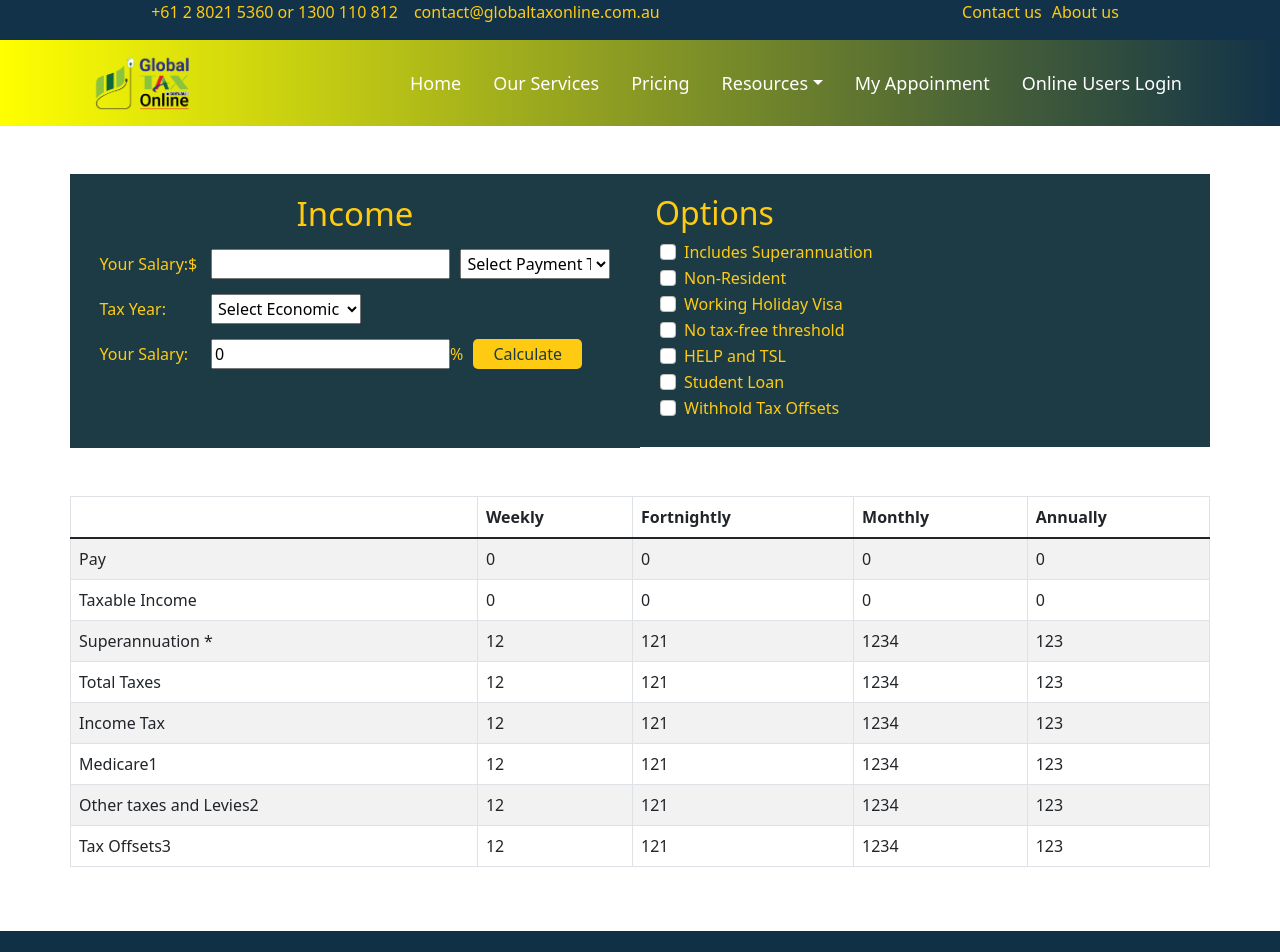
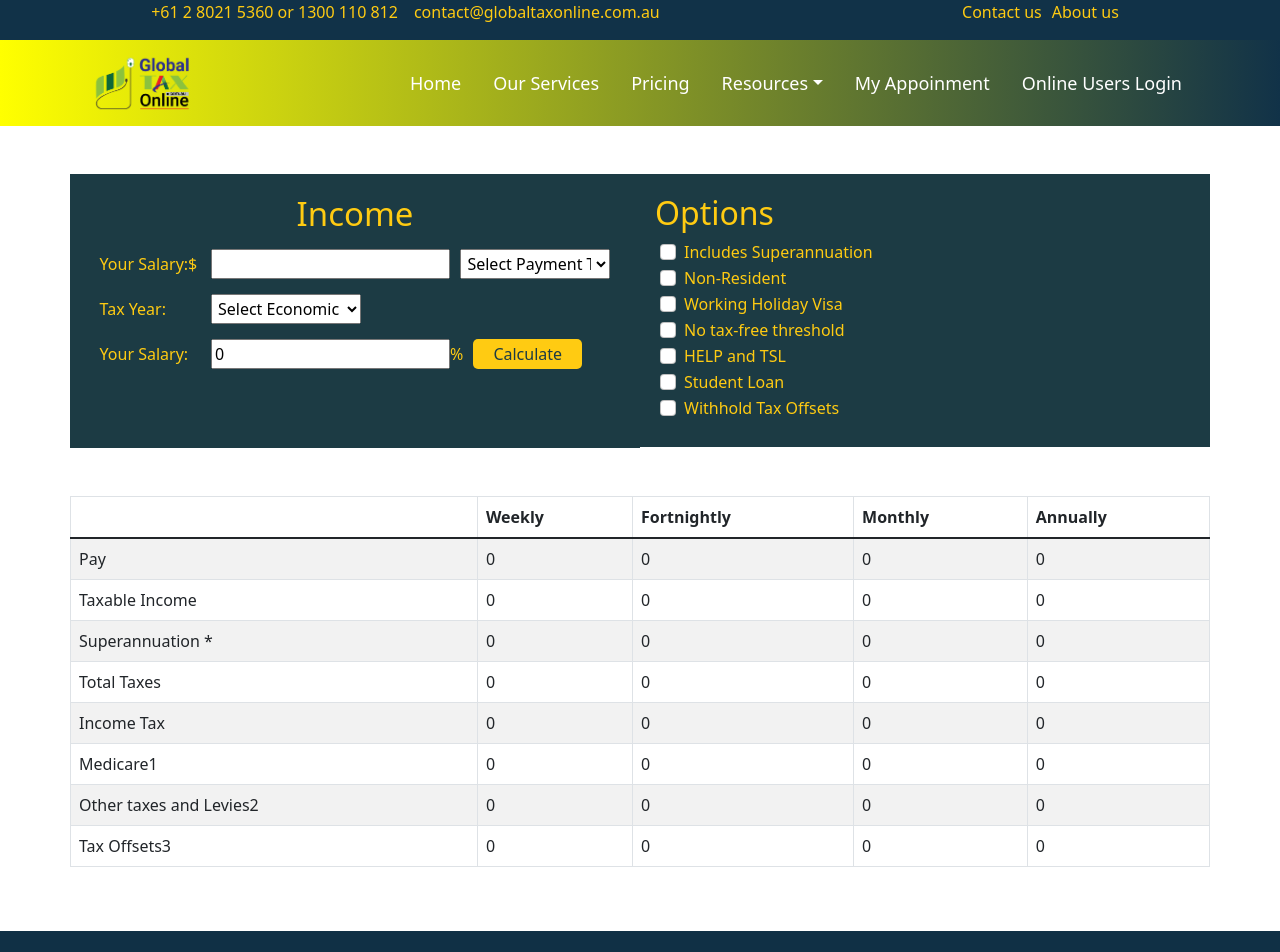
Before and after one commit to RayhanKabir29/fintech, a React (Create React App) app: page /taxcalc in a window 1280 px wide. Shown: the top 952 px of the page. Built offline with nearby package versions, Linux system fonts and the light colour scheme.

Commit message:
table data

```diff
--- a/src/Pages/TaxCalculator/TaxCalculator.js
+++ b/src/Pages/TaxCalculator/TaxCalculator.js
@@ -59,7 +59,7 @@ const TaxCalculator = () => {
   const [weaklyTaxOffset, setWeaklyTaxOffset] = useState(0);
   const [fortnightlyTaxOffset, setFortnightlyTaxOffset] = useState(0);
   const [monthlyTaxOffset, setMonthlyTaxOffset] = useState(0);
-  const [annualTaxoffset, setAnnualTaxoffset] = useState(0);
+  const [annualTaxoffset, setAnnualTaxOffset] = useState(0);
 
   const options = [
     {
@@ -128,51 +128,147 @@ const TaxCalculator = () => {
     if (dateType === "Weakly") {
       setWeeklySalary(salary / 1 + additionalCharge);
       setWeaklyTaxableIncome(salary / 1 - 50);
+      setWeaklySuperAnnuation(0);
+      setWeaklyTotalTax(0);
+      setWeaklyIncomeTax(0);
+      setWeaklyMediCare(0);
+      setWeaklyOtherTax(0);
+      setWeaklyTaxOffset(0);
 
       setFortnightlySalary(salary * 2 + additionalCharge);
       setFortnightlyTaxableIncome(salary * 2 - 50);
+      setFortnightlySuperAnnuation(0);
+      setFortnightlyTotalTax(0);
+      setFortnightlyIncomeTax(0);
+      setFortnightlyMediCare(0);
+      setFortnightlyOtherTax(0);
+      setFortnightlyTaxOffset(0);
 
       setMonthlySalary(salary * 4 + additionalCharge);
       setMonthlyTaxableIncome(salary * 4 - 50);
+      setMonthlySuperAnnuation(0);
+      setMonthlyTotalTax(0);
+      setMonthlyIncomeTax(0);
+      setMonthlyMediCare(0);
+      setMonthlyOtherTax(0);
+      setMonthlyTaxOffset(0);
 
       setAnnualSalary(salary * 52 + additionalCharge);
       setAnnualTaxableIncome(salary * 52 - 50);
+      setAnnualSuperAnnuation(0);
+      setAnnualTotalTax(0);
+      setAnnualIncomeTax(0);
+      setAnnualMediCare(0);
+      setAnnualOtherTax(0);
+      setAnnualTaxOffset(0);
     } else if (dateType === "Fortnight") {
       setWeeklySalary(salary / 2 + additionalCharge);
       setWeaklyTaxableIncome(salary / 2 - 50);
+      setWeaklySuperAnnuation(0);
+      setWeaklyTotalTax(0);
+      setWeaklyIncomeTax(0);
+      setWeaklyMediCare(0);
+      setWeaklyOtherTax(0);
+      setWeaklyTaxOffset(0);
 
       setFortnightlySalary(salary / 1 + additionalCharge);
       setFortnightlyTaxableIncome(salary / 1 - 50);
+      setFortnightlySuperAnnuation(0);
+      setFortnightlyTotalTax(0);
+      setFortnightlyIncomeTax(0);
+      setFortnightlyMediCare(0);
+      setFortnightlyOtherTax(0);
+      setFortnightlyTaxOffset(0);
 
       setMonthlySalary(salary * 2 + additionalCharge);
       setMonthlyTaxableIncome(salary * 2 - 50);
+      setMonthlySuperAnnuation(0);
+      setMonthlyTotalTax(0);
+      setMonthlyIncomeTax(0);
+      setMonthlyMediCare(0);
+      setMonthlyOtherTax(0);
+      setMonthlyTaxOffset(0);
 
       setAnnualSalary(salary * 26 + additionalCharge);
       setAnnualTaxableIncome(salary * 26 - 50);
+      setAnnualSuperAnnuation(0);
+      setAnnualTotalTax(0);
+      setAnnualIncomeTax(0);
+      setAnnualMediCare(0);
+      setAnnualOtherTax(0);
+      setAnnualTaxOffset(0);
     } else if (dateType === "Monthly") {
       setWeeklySalary(salary / 4 + additionalCharge);
       setWeaklyTaxableIncome(salary / 4 - 50);
+      setWeaklySuperAnnuation(0);
+      setWeaklyTotalTax(0);
+      setWeaklyIncomeTax(0);
+      setWeaklyMediCare(0);
+      setWeaklyOtherTax(0);
+      setWeaklyTaxOffset(0);
 
       setFortnightlySalary(salary / 2 + additionalCharge);
       setFortnightlyTaxableIncome(salary / 2 - 50);
+      setFortnightlySuperAnnuation(0);
+      setFortnightlyTotalTax(0);
+      setFortnightlyIncomeTax(0);
+      setFortnightlyMediCare(0);
+      setFortnightlyOtherTax(0);
+      setFortnightlyTaxOffset(0);
 
       setMonthlySalary(salary / 1 + additionalCharge);
       setMonthlyTaxableIncome(salary / 1 - 50);
+      setMonthlySuperAnnuation(0);
+      setMonthlyTotalTax(0);
+      setMonthlyIncomeTax(0);
+      setMonthlyMediCare(0);
+      setMonthlyOtherTax(0);
+      setMonthlyTaxOffset(0);
 
       setAnnualSalary(salary * 12 + additionalCharge);
       setAnnualTaxableIncome(salary * 12 - 50);
+      setAnnualSuperAnnuation(0);
+      setAnnualTotalTax(0);
+      setAnnualIncomeTax(0);
+      setAnnualMediCare(0);
+      setAnnualOtherTax(0);
+      setAnnualTaxOffset(0);
     } else if (dateType === "Yearly") {
       setWeeklySalary(salary / 52 + additionalCharge);
       setWeaklyTaxableIncome(salary / 52 - 50);
+      setWeaklySuperAnnuation(0);
+      setWeaklyTotalTax(0);
+      setWeaklyIncomeTax(0);
+      setWeaklyMediCare(0);
+      setWeaklyOtherTax(0);
+      setWeaklyTaxOffset(0);
 
       setFortnightlySalary(salary / 26 + additionalCharge);
       setFortnightlyTaxableIncome(salary / 26 - 50);
+      setFortnightlySuperAnnuation(0);
+      setFortnightlyTotalTax(0);
+      setFortnightlyIncomeTax(0);
+      setFortnightlyMediCare(0);
+      setFortnightlyOtherTax(0);
+      setFortnightlyTaxOffset(0);
 
       setMonthlySalary(salary / 12 + additionalCharge);
       setMonthlyTaxableIncome(salary / 12 - 50);
+      setMonthlySuperAnnuation(0);
+      setMonthlyTotalTax(0);
+      setMonthlyIncomeTax(0);
+      setMonthlyMediCare(0);
+      setMonthlyOtherTax(0);
+      setMonthlyTaxOffset(0);
 
       setAnnualSalary(salary / 1 + additionalCharge);
       setAnnualTaxableIncome(salary / 1 - 50);
+      setAnnualSuperAnnuation(0);
+      setAnnualTotalTax(0);
+      setAnnualIncomeTax(0);
+      setAnnualMediCare(0);
+      setAnnualOtherTax(0);
+      setAnnualTaxOffset(0);
     }
   };
   return (
@@ -275,45 +371,45 @@ const TaxCalculator = () => {
               </tr>
               <tr>
                 <td>Superannuation *</td>
-                <td>12</td>
-                <td>121</td>
-                <td>1234</td>
-                <td>123</td>
+                <td>{weaklySuperAnnuation}</td>
+                <td>{fortnightlySuperAnnuation}</td>
+                <td>{monthlySuperAnnuation}</td>
+                <td>{annualSuperAnnuation}</td>
               </tr>
               <tr>
                 <td>Total Taxes</td>
-                <td>12</td>
-                <td>121</td>
-                <td>1234</td>
-                <td>123</td>
+                <td>{weaklyTotalTax}</td>
+                <td>{fortnightlyTotalTax}</td>
+                <td>{monthlyTotalTax}</td>
+                <td>{annualTotalTax}</td>
               </tr>
               <tr>
                 <td>Income Tax</td>
-                <td>12</td>
-                <td>121</td>
-                <td>1234</td>
-                <td>123</td>
+                <td>{weaklyIncomeTax}</td>
+                <td>{fortnightlyIncomeTax}</td>
+                <td>{monthlyIncomeTax}</td>
+                <td>{annualIncomeTax}</td>
               </tr>
               <tr>
                 <td>Medicare1</td>
-                <td>12</td>
-                <td>121</td>
-                <td>1234</td>
-                <td>123</td>
+                <td>{weaklyMediCare}</td>
+                <td>{fortnightlyMediCare}</td>
+                <td>{monthlyMediCare}</td>
+                <td>{annualMediCare}</td>
               </tr>
               <tr>
                 <td>Other taxes and Levies2</td>
-                <td>12</td>
-                <td>121</td>
-                <td>1234</td>
-                <td>123</td>
+                <td>{weaklyOtherTax}</td>
+                <td>{fortnightlyOtherTax}</td>
+                <td>{monthlyOtherTax}</td>
+                <td>{annualOtherTax}</td>
               </tr>
               <tr>
                 <td>Tax Offsets3</td>
-                <td>12</td>
-                <td>121</td>
-                <td>1234</td>
-                <td>123</td>
+                <td>{weaklyTaxOffset}</td>
+                <td>{fortnightlyTaxOffset}</td>
+                <td>{monthlyTaxOffset}</td>
+                <td>{annualTaxoffset}</td>
               </tr>
             </tbody>
           </Table>
```
